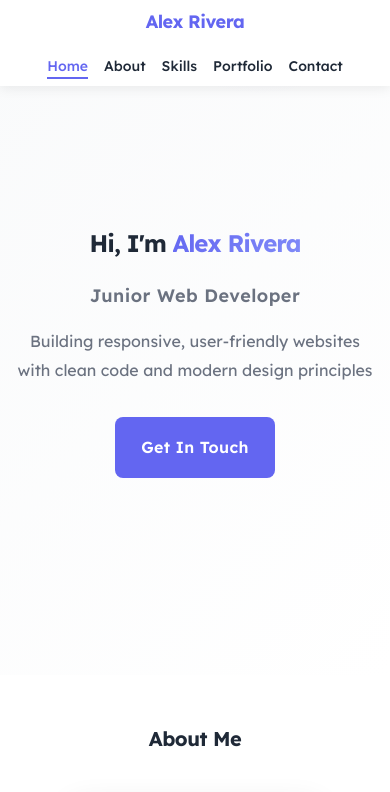
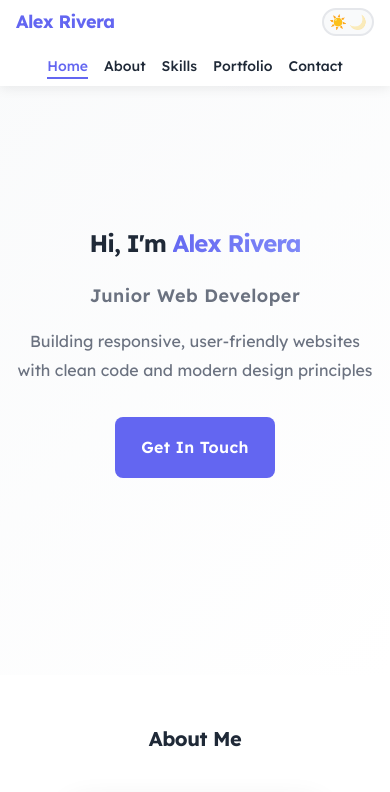
Before and after one commit to Hidden-Sect/basic-personal-portfolio, a plain HTML site: page index.html in a window 390 px wide. Shown: the top 792 px of the page. Drawn offline with Linux system fonts and the light colour scheme.

Commit message:
added toggle for light and dark theme but seems not to be working

```diff
--- a/index.html
+++ b/index.html
@@ -31,6 +31,11 @@
             <div class="nav-brand">
                 <a href="#home" aria-label="Home">Alex Rivera</a>
             </div>
+            <input type="checkbox" id="theme-toggle" class="theme-toggle-input" aria-label="Toggle dark mode">
+            <label for="theme-toggle" class="theme-toggle-label" aria-hidden="true">
+                <span class="theme-icon">☀️</span>
+                <span class="theme-icon">🌙</span>
+            </label>
             <ul class="nav-menu">
                 <li><a href="#home" class="nav-link active">Home</a></li>
                 <li><a href="#about" class="nav-link">About</a></li>
--- a/style.css
+++ b/style.css
@@ -37,6 +37,20 @@
   --max-width: 1200px;
   --border-radius: 8px;
   --transition: all 0.3s ease;
+}
+
+/* Added CSS custom properties for theme switching via checkbox */
+html[data-theme="dark"] {
+  --color-primary: #818cf8;
+  --color-primary-dark: #6366f1;
+  --color-primary-light: #a5b4fc;
+  --color-text: #f3f4f6;
+  --color-text-light: #d1d5db;
+  --color-background: #111827;
+  --color-background-alt: #1f2937;
+  --color-border: #374151;
+  --color-accent: #818cf8;
+  --color-success: #10b981;
 }
 
 /* Added dark theme support using prefers-color-scheme */
@@ -150,10 +164,17 @@ ul {
   }
 }
 
+html[data-theme="dark"] .navbar {
+  background-color: rgba(17, 24, 39, 0.95);
+  box-shadow: 0 2px 12px rgba(0, 0, 0, 0.3);
+}
+
 .navbar .container {
   display: flex;
   justify-content: space-between;
   align-items: center;
+  /* Updated to accommodate theme toggle */
+  position: relative;
 }
 
 .nav-brand a {
@@ -163,9 +184,67 @@ ul {
   letter-spacing: -0.5px;
 }
 
+/* Added theme toggle styles */
+.theme-toggle-input {
+  display: none;
+}
+
+.theme-toggle-label {
+  position: absolute;
+  top: 50%;
+  right: var(--space-md);
+  transform: translateY(-50%);
+  width: 60px;
+  height: 32px;
+  background-color: var(--color-background-alt);
+  border: 2px solid var(--color-border);
+  border-radius: 20px;
+  cursor: pointer;
+  display: flex;
+  align-items: center;
+  justify-content: space-between;
+  padding: 0 6px;
+  transition: all 0.3s ease;
+  z-index: 1001;
+}
+
+.theme-toggle-label:hover {
+  border-color: var(--color-primary);
+  box-shadow: 0 0 12px rgba(99, 102, 241, 0.2);
+}
+
+.theme-icon {
+  font-size: 16px;
+  display: flex;
+  align-items: center;
+  justify-content: center;
+  width: 24px;
+  height: 24px;
+  transition: all 0.3s ease;
+  opacity: 0.6;
+}
+
+.theme-toggle-input:checked ~ .theme-toggle-label .theme-icon:first-child {
+  opacity: 0.3;
+}
+
+.theme-toggle-input:checked ~ .theme-toggle-label .theme-icon:last-child {
+  opacity: 1;
+}
+
+.theme-toggle-input:not(:checked) ~ .theme-toggle-label .theme-icon:first-child {
+  opacity: 1;
+}
+
+.theme-toggle-input:not(:checked) ~ .theme-toggle-label .theme-icon:last-child {
+  opacity: 0.3;
+}
+
 .nav-menu {
   display: flex;
   gap: var(--space-lg);
+  /* Added margin-right to prevent overlap with toggle */
+  margin-right: 80px;
 }
 
 .nav-link {
@@ -863,13 +942,31 @@ ul {
   }
 
   .navbar .container {
-    flex-direction: column;
+    flex-direction: row;
     gap: var(--space-sm);
+  }
+
+  .nav-brand {
+    flex: 1;
   }
 
   .nav-menu {
     gap: var(--space-md);
     justify-content: center;
+    margin-right: 0;
+    /* Adjusted for mobile layout */
+    flex-wrap: wrap;
+    order: 3;
+    width: 100%;
+  }
+
+  .theme-toggle-label {
+    position: relative;
+    top: auto;
+    right: auto;
+    transform: none;
+    order: 2;
+    margin-left: auto;
   }
 
   .hero {
@@ -938,6 +1035,10 @@ ul {
     padding: var(--space-xs) 0;
   }
 
+  .navbar .container {
+    flex-wrap: wrap;
+  }
+
   .nav-brand a {
     font-size: var(--font-size-md);
   }
@@ -946,10 +1047,23 @@ ul {
     flex-wrap: wrap;
     justify-content: center;
     gap: var(--space-sm);
+    margin-right: 0;
   }
 
   .nav-link {
     font-size: var(--font-size-xs);
+  }
+
+  .theme-toggle-label {
+    width: 52px;
+    height: 28px;
+    padding: 0 4px;
+  }
+
+  .theme-icon {
+    font-size: 14px;
+    width: 20px;
+    height: 20px;
   }
 
   .hero-title {
```
